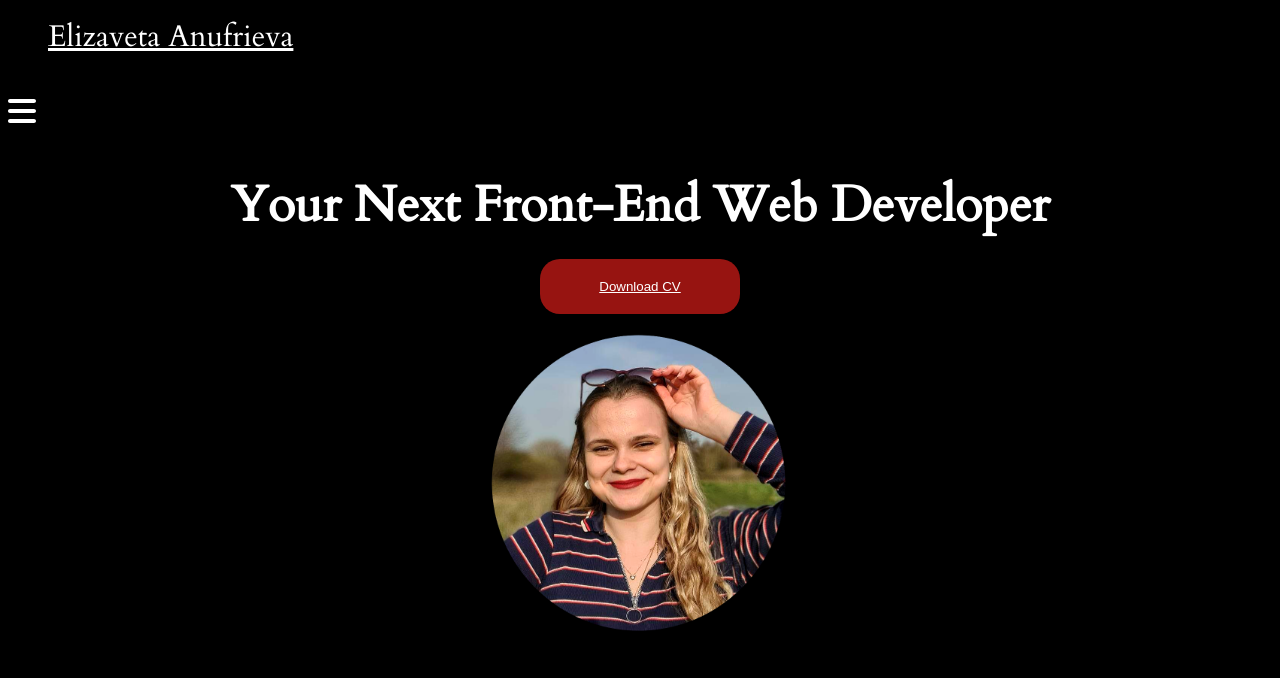
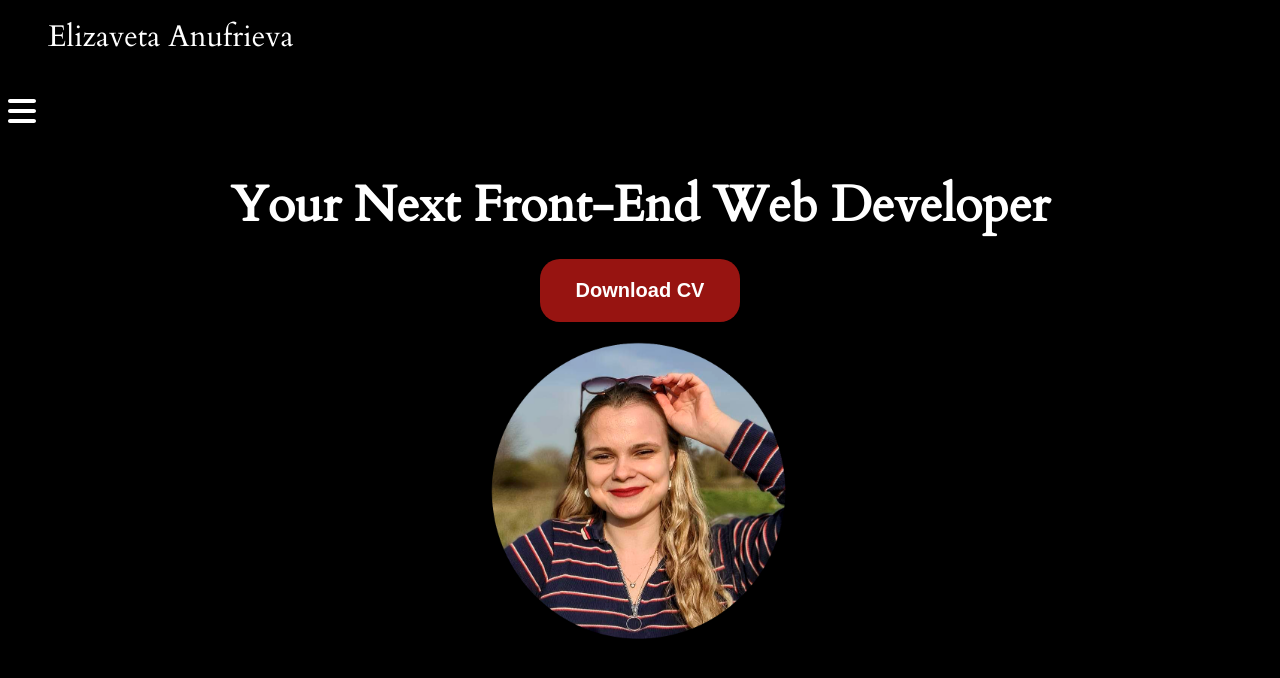
Before and after one commit to eliza-an/react-portfolio, a React (Create React App) app in the folder my-app/: page / in a window 1280 px wide. Shown: the top 678 px of the page. Built offline with nearby package versions, Linux system fonts and the light colour scheme; a web font is replaced by a local one.

Commit message:
all done with the first page jsut need to figure out navbar

```diff
--- a/my-app/src/pages/home.css
+++ b/my-app/src/pages/home.css
@@ -10,6 +10,9 @@ body{
 .img{
     max-width: 300px;
 
+}
+.myName a{
+ text-decoration: none;
 }
 
 
@@ -41,4 +44,11 @@ padding-bottom: 20px;
     border-radius: 20px;
 border: none;
 width: 200px;
+font-size: 20px;
+font-weight:700;
+
   }
+
+  .btn2 a{
+   text-decoration: none;
+  }
```
